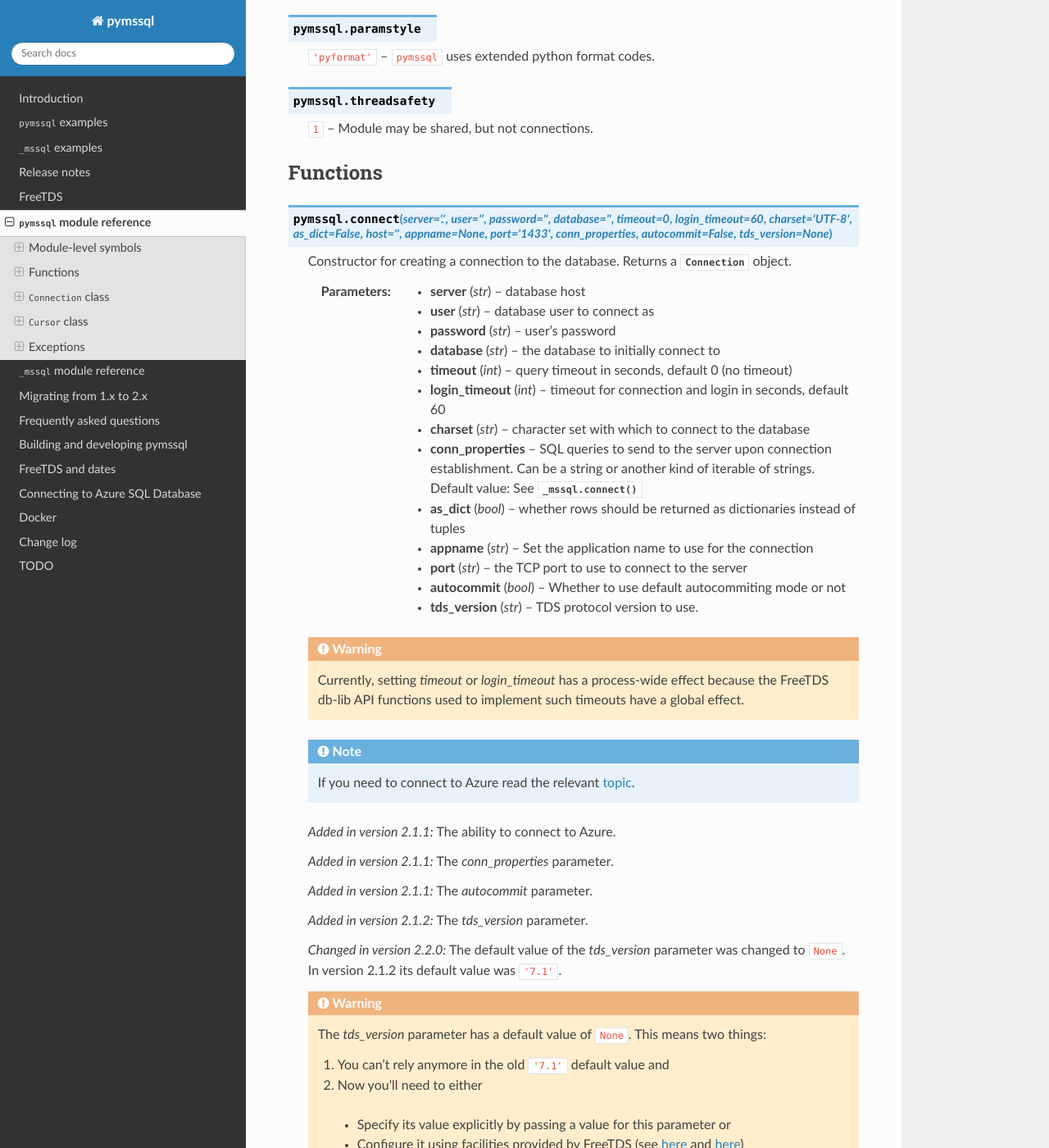
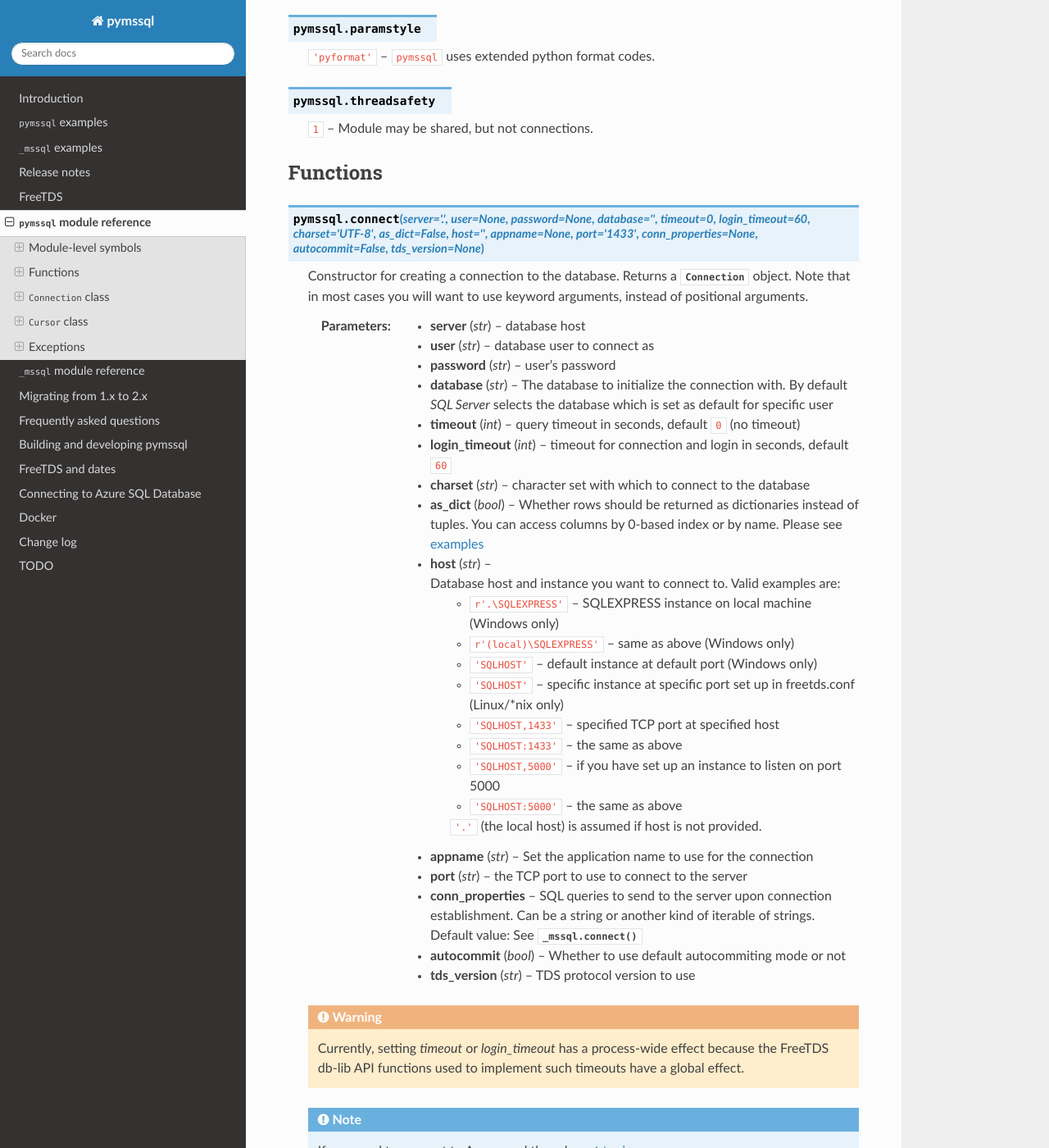
Before and after one commit to pymssql/pymssql, a Sphinx documentation site: the page built from docs/ref/pymssql.rst, in a window 1280 px wide and 1400 px high, scrolled down 736 px. Shown: the whole window at 82% size. Built offline with Sphinx 7.4.7 and the Read the Docs theme 2.0.0, drawn with Linux system fonts in a browser that asks for light colours; some of the changed text lies outside the part shown.

Commit message:
Updating connection docs. Removed connection param docs from Connect object to prevent out of sync docs, and to point users to the connect() constructor functions. Merged Connect() and connect() documentation so that all additional parameter information is retained. https://github.com/pymssql/pymssql/issues/537

```diff
--- a/docs/ref/pymssql.rst
+++ b/docs/ref/pymssql.rst
@@ -42,30 +42,48 @@
 Functions
 =========
 
-.. function:: connect(server='.', user='', password='', database='', \
+.. function:: connect(server='.', user=None, password=None, database='', \
                       timeout=0, login_timeout=60, charset='UTF-8', \
                       as_dict=False, host='', appname=None, port='1433',\
-                      conn_properties, autocommit=False, tds_version=None)
+                      conn_properties=None, autocommit=False, tds_version=None)
 
    Constructor for creating a connection to the database. Returns a
-   :class:`Connection` object.
+   :class:`Connection` object. Note that in most cases you will want to
+   use keyword arguments, instead of positional arguments.
 
    :param str server: database host
    :param str user: database user to connect as
    :param str password: user's password
-   :param str database: the database to initially connect to
-   :param int timeout: query timeout in seconds, default 0 (no timeout)
-   :param int login_timeout: timeout for connection and login in seconds, default 60
+   :param str database: The database to initialize the connection with. By
+                        default *SQL Server* selects the database which is set as
+                        default for specific user
+   :param int timeout: query timeout in seconds, default ``0`` (no timeout)
+   :param int login_timeout: timeout for connection and login in seconds, default ``60``
    :param str charset: character set with which to connect to the database
+   :param bool as_dict: Whether rows should be returned as dictionaries instead
+                        of tuples. You can access columns by 0-based index or
+                        by name. Please see :doc:`examples </pymssql_examples>`
+   :param str host: Database host and instance you want to connect to. Valid
+                    examples are:
+
+                     * ``r'.\SQLEXPRESS'`` -- SQLEXPRESS instance on local machine (Windows only)
+                     * ``r'(local)\SQLEXPRESS'`` -- same as above (Windows only)
+                     * ``'SQLHOST'`` -- default instance at default port (Windows only)
+                     * ``'SQLHOST'`` -- specific instance at specific port set up in freetds.conf (Linux/\*nix only)
+                     * ``'SQLHOST,1433'`` -- specified TCP port at specified host
+                     * ``'SQLHOST:1433'`` -- the same as above
+                     * ``'SQLHOST,5000'`` -- if you have set up an instance to listen on port 5000
+                     * ``'SQLHOST:5000'`` -- the same as above
+
+                     ``'.'`` (the local host) is assumed if host is not provided.
+   :keyword str appname: Set the application name to use for the connection
+   :keyword str port: the TCP port to use to connect to the server
    :keyword conn_properties: SQL queries to send to the server upon connection
                              establishment. Can be a string or another kind of
                              iterable of strings.  Default value: See
                              :class:`_mssql.connect() <_mssql.MSSQLConnection>`
-   :keyword bool as_dict: whether rows should be returned as dictionaries instead of tuples
-   :keyword str appname: Set the application name to use for the connection
-   :keyword str port: the TCP port to use to connect to the server
    :keyword bool autocommit: Whether to use default autocommiting mode or not
-   :keyword str tds_version: TDS protocol version to use.
+   :keyword str tds_version: TDS protocol version to use
 
    .. warning::
        Currently, setting *timeout* or *login_timeout* has a process-wide
@@ -175,42 +193,8 @@
                       login_timeout, charset, as_dict)
 
     This class represents an MS SQL database connection. You can create an
-    instance of this class by calling constructor :func:`pymssql.connect()`. It
-    accepts the following arguments. Note that in most cases you will want to
-    use keyword arguments, instead of positional arguments.
+    instance of this class by calling constructor :func:`pymssql.connect()`.
 
-    :param str user: Database user to connect as
-
-    :param str password: User's password
-
-    :param str host: Database host and instance you want to connect to. Valid
-                     examples are:
-
-                     * ``r'.\SQLEXPRESS'`` -- SQLEXPRESS instance on local machine (Windows only)
-                     * ``r'(local)\SQLEXPRESS'`` -- same as above (Windows only)
-                     * ``'SQLHOST'`` -- default instance at default port (Windows only)
-                     * ``'SQLHOST'`` -- specific instance at specific port set up in freetds.conf (Linux/\*nix only)
-                     * ``'SQLHOST,1433'`` -- specified TCP port at specified host
-                     * ``'SQLHOST:1433'`` -- the same as above
-                     * ``'SQLHOST,5000'`` -- if you have set up an instance to listen on port 5000
-                     * ``'SQLHOST:5000'`` -- the same as above
-
-                     ``'.'`` (the local host) is assumed if host is not provided.
-
-    :param str database: The database you want initially to connect to, by
-                         default *SQL Server* selects the database which is set as
-                         default for specific user
-
-    :param int timeout: Query timeout in seconds, default is 0 (wait indefinitely)
-
-    :param int login_timeout: Timeout for connection and login in seconds,
-                              default 60
-
-    :param str charset: Character set with which to connect to the database
-
-    :param bool as_dict: Whether rows should be returned as dictionaries instead
-                         of tuples. You can access columns by 0-based index or
-                         by name. Please see :doc:`examples </pymssql_examples>`
 
 Connection object properties
 ----------------------------
```
